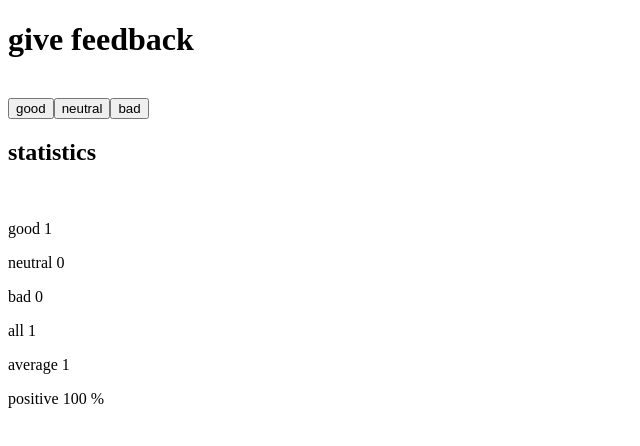
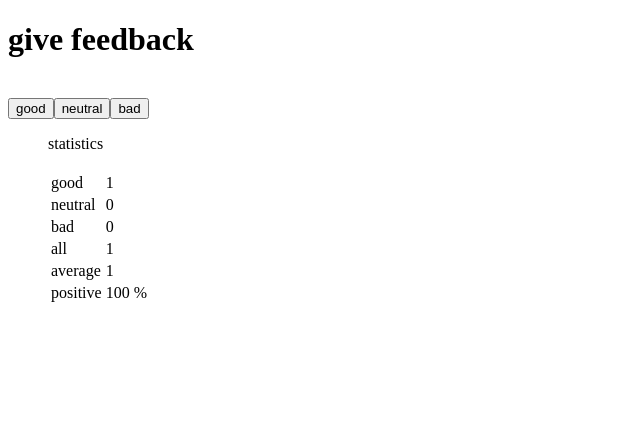
Before and after one commit to mattdimicelli/FSA2023, a React (Vite) app in the folder part1/unicafe/: page / in a window 1280 px wide. Both pictures are taken after a click on the button "good". Shown: the top 446 px of the page, without its empty margins (0-640 px from the left). Built offline with nearby package versions, Linux system fonts and the light colour scheme.

Commit message:
finish 1.11

```diff
--- a/part1/unicafe/src/App.jsx
+++ b/part1/unicafe/src/App.jsx
@@ -3,22 +3,31 @@ import { useState } from 'react'
 const Header = ({title}) => <h1>{title}</h1>;
 const Button = ({text, handleClick }) => <button onClick={handleClick}>{text}</button>;
 
-const StatisticLine = ({text, value}) => <p>{text} {value}</p>;
+const StatisticLine = ({text, value}) => (
+    <tr>
+        <td>{text}</td><td>{value}</td>
+    </tr>
+    );
+
 const Statistics = ({good, neutral, bad}) => {
     const all = good + neutral + bad;
 
     if (good || neutral || bad) {
         return (
-            <>
-                <h2>statistics</h2>
+            <figure>
+                <figcaption>statistics</figcaption>
                 <br/>
-                <StatisticLine text={'good'} value={good} />
-                <StatisticLine text={'neutral'} value={neutral} />
-                <StatisticLine text={'bad'} value={bad} />
-                <StatisticLine text={'all'} value={all} />
-                <StatisticLine text={'average'} value={all > 0 ? (good -bad) / all : 0} />
-                <p>positive {all > 0 ? (good / all) * 100 : 0} %</p>
-            </>
+                <table>
+                    <tbody>
+                        <StatisticLine text={'good'} value={good} />
+                        <StatisticLine text={'neutral'} value={neutral} />
+                        <StatisticLine text={'bad'} value={bad} />
+                        <StatisticLine text={'all'} value={all} />
+                        <StatisticLine text={'average'} value={all > 0 ? (good -bad) / all : 0} />
+                        <tr><td>positive</td><td>{all > 0 ? (good / all) * 100 : 0} %</td></tr>
+                    </tbody>
+                </table>
+            </figure>
         )
     } else {
         return <p>No feedback given</p>
```
